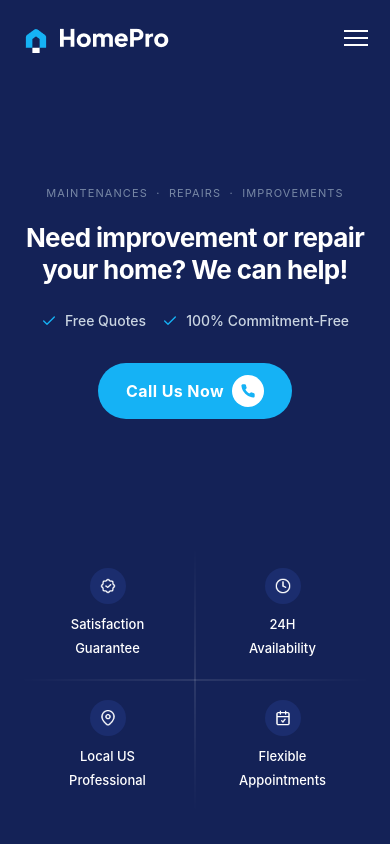
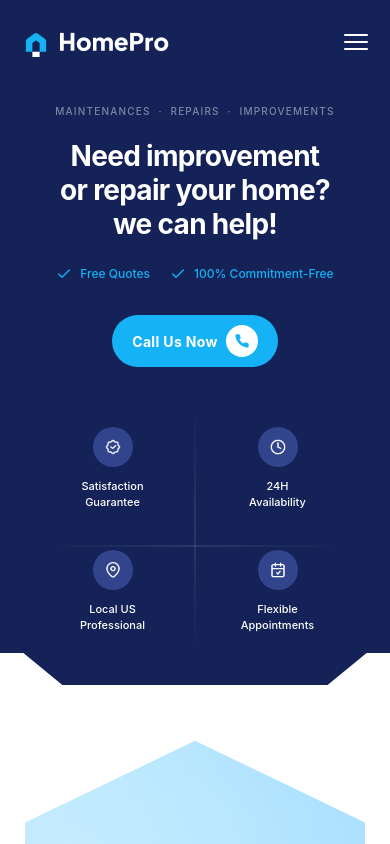
Before and after one commit to mahmoudaudi/Home_Services, a React (Vite) app: page / in a window 390 px wide. Shown: the top 844 px of the page. Built offline with nearby package versions, Linux system fonts and the light colour scheme.

Commit message:
mohammad's laptop

```diff
--- a/src/components/layout/Navbar.jsx
+++ b/src/components/layout/Navbar.jsx
@@ -8,7 +8,7 @@ export default function Navbar() {
   return (
     <>
       <header className="fixed top-0 left-0 w-full bg-[#142257] z-50">
-        <div className="max-w-[1440px] mx-auto flex items-center justify-between px-5 sm:px-8 lg:px-16 xl:px-24 py-4 md:py-5">
+        <div className="max-w-[1440px] mx-auto flex items-center justify-between px-5 sm:px-8 lg:px-16 xl:px-24 py-5 md:py-5">
 
           <img src={logo} alt="HomePro" className="h-8 md:h-9 object-contain" />
 
@@ -31,9 +31,9 @@ export default function Navbar() {
             className="lg:hidden flex flex-col justify-center gap-[5px] w-11 h-11 -mr-2"
             aria-label="Open navigation menu"
           >
-            <span className="w-6 h-[2px] bg-white mx-auto block" />
-            <span className="w-6 h-[2px] bg-white mx-auto block" />
-            <span className="w-6 h-[2px] bg-white mx-auto block" />
+            <span className="w-6 h-[2px] bg-white mx-auto block rounded-full" />
+            <span className="w-6 h-[2px] bg-white mx-auto block rounded-full" />
+            <span className="w-6 h-[2px] bg-white mx-auto block rounded-full" />
           </button>
         </div>
       </header>
--- a/src/components/sections/BlogSection.jsx
+++ b/src/components/sections/BlogSection.jsx
@@ -22,7 +22,7 @@ export default function BlogSection() {
           {BLOG_POSTS.map((post) => (
             <article key={post.title} className="flex flex-col group cursor-pointer text-left">
 
-              <div className="w-full aspect-[16/10] rounded-2xl sm:rounded-[24px] overflow-hidden mb-3 bg-zinc-900 border border-zinc-800/40">
+              <div className="w-full aspect-[16/10] rounded-2xl sm:rounded-[24px] overflow-hidden mb-3 bg-zinc-900">
                 <img
                   src={post.image}
                   alt={post.title}
--- a/src/components/sections/HeroSection.jsx
+++ b/src/components/sections/HeroSection.jsx
@@ -24,11 +24,11 @@ const PHONE_FALLBACK =
    Adjust TOP_OFFSET to move both side images up or down independently.
    The center content is never affected — images are absolutely positioned.
    ──────────────────────────────────────────────────────────────────────── */
-const IMAGE_TOP = "76px";   // ← change this value only
+const IMAGE_TOP = "34px";   // ← change this value only
 
 export default function HeroSection() {
   return (
-    <section className="bg-[#142257] text-white relative overflow-hidden flex flex-col min-h-screen">
+    <section className="bg-[#142257] text-white relative overflow-hidden flex flex-col min-h-[610px] md:min-h-screen">
 
       {/* Left image — absolute, fully independent from center content */}
       <div
@@ -55,21 +55,25 @@ export default function HeroSection() {
       </div>
 
       {/* Center content — in normal flow, never affected by image position */}
-      <div className="flex-1 flex flex-col justify-between items-center text-center
-                      px-5 pt-24 sm:pt-28 pb-6">
+      <div className="flex-1 flex flex-col items-center justify-between text-center
+                      px-5 pt-24 sm:pt-28 pb-0">
 
         {/* Headline + CTA */}
-        <div className="my-auto flex flex-col items-center w-full max-w-xl">
-          <p className="text-slate-400 text-[11px] sm:text-xs md:text-sm tracking-widest font-normal uppercase opacity-80">
+        <div className="flex flex-col items-center w-full max-w-xl pt-2 sm:pt-0 xl:my-auto">
+          <p className="text-slate-400 text-[10px] sm:text-xs md:text-sm tracking-[0.12em] font-medium uppercase opacity-80">
             Maintenances&nbsp;&nbsp;·&nbsp;&nbsp;Repairs&nbsp;&nbsp;·&nbsp;&nbsp;Improvements
           </p>
 
-          <h1 className="text-[26px] sm:text-[34px] md:text-[44px] lg:text-[48px] xl:text-[50px] 2xl:text-[54px]
-                         font-bold leading-tight tracking-tight mt-5 text-white">
-            Need improvement or repair your home? We can help!
+          <h1 className="text-[28px] sm:text-[34px] md:text-[44px] lg:text-[48px] xl:text-[50px] 2xl:text-[54px]
+                         font-bold leading-[1.22] tracking-tight mt-5 text-white max-w-[340px] sm:max-w-none">
+            Need improvement
+            <br />
+            or repair your home?
+            <br />
+            we can help!
           </h1>
 
-          <div className="flex flex-wrap justify-center gap-4 sm:gap-6 mt-6 text-sm">
+          <div className="flex flex-wrap justify-center gap-x-5 gap-y-2 sm:gap-6 mt-6 text-[12px] sm:text-sm">
             {["Free Quotes", "100% Commitment-Free"].map((label) => (
               <div key={label} className="flex items-center gap-2">
                 <img
@@ -79,16 +83,16 @@ export default function HeroSection() {
                   alt=""
                   aria-hidden="true"
                 />
-                <span className="text-slate-300 font-medium">{label}</span>
+                <span className="text-[#15B2F5] font-medium">{label}</span>
               </div>
             ))}
           </div>
 
-          <button className="group mt-8 bg-[#15B2F5] text-white font-bold px-7 sm:px-8 py-3 rounded-full
+          <button className="group mt-8 bg-[#15B2F5] text-white font-bold px-5 sm:px-8 py-2.5 sm:py-3 rounded-full
                              inline-flex items-center justify-center gap-2
                              hover:bg-[#139ed9] hover:-translate-y-0.5
                              transition-all duration-300 cursor-pointer select-none">
-            <span className="tracking-wide text-base sm:text-lg">Call Us Now</span>
+            <span className="tracking-wide text-[14px] sm:text-lg">Call Us Now</span>
             <div className="w-8 h-8 bg-white rounded-full flex items-center justify-center shrink-0
                             transition-transform duration-300 group-hover:scale-105">
               <img
@@ -103,18 +107,18 @@ export default function HeroSection() {
         </div>
 
         {/* Feature strip */}
-        <div className="w-full mt-10 xl:mt-6 pb-2">
+        <div className="w-full mt-10 xl:mt-6 pb-0">
 
           {/* Mobile / tablet 2×2 grid */}
-          <div className="grid grid-cols-2 xl:hidden relative">
-            <div className="absolute top-1/2 left-0 right-0 h-px bg-gradient-to-r from-transparent via-white/20 to-transparent pointer-events-none -translate-y-1/2" />
-            <div className="absolute top-0 bottom-0 left-1/2 w-px bg-gradient-to-b from-transparent via-white/20 to-transparent pointer-events-none -translate-x-1/2" />
+          <div className="grid grid-cols-2 xl:hidden relative max-w-[330px] mx-auto pb-8">
+            <div className="absolute top-1/2 left-4 right-4 h-px bg-gradient-to-r from-transparent via-white/18 to-transparent pointer-events-none -translate-y-1/2" />
+            <div className="absolute top-0 bottom-8 left-1/2 w-px bg-gradient-to-b from-transparent via-white/18 to-transparent pointer-events-none -translate-x-1/2" />
             {HERO_FEATURES.map(({ icon, alt, label }) => (
               <div key={alt} className="flex flex-col items-center text-center py-5 sm:py-6 px-2">
-                <div className="w-9 h-9 sm:w-10 sm:h-10 rounded-full bg-[#1b2d6e] flex items-center justify-center mb-2 sm:mb-3">
+                <div className="w-10 h-10 sm:w-10 sm:h-10 rounded-full bg-[#31448C] flex items-center justify-center mb-3">
                   <img src={icon} alt="" aria-hidden="true" className="w-4 h-4 sm:w-5 sm:h-5" />
                 </div>
-                <span className="text-white text-[13px] sm:text-[15px] font-medium leading-6 whitespace-pre-line">
+                <span className="text-white text-[11px] sm:text-[15px] font-medium leading-[1.4] whitespace-pre-line max-w-[110px]">
                   {label}
                 </span>
               </div>
@@ -122,19 +126,19 @@ export default function HeroSection() {
           </div>
 
           {/* Desktop horizontal row */}
-          <div className="hidden xl:flex justify-center items-center flex-nowrap">
+          <div className="hidden xl:flex justify-center items-center flex-nowrap max-w-[760px] mx-auto">
             {HERO_FEATURES.map(({ icon, alt, label }, index) => (
               <div key={alt} className="contents">
-                <div className="flex flex-row items-center gap-3 px-3 2xl:px-4 grow justify-center text-left">
-                  <div className="w-8 h-8 rounded-full bg-[#1b2d6e] flex items-center justify-center shrink-0">
-                    <img src={icon} alt="" aria-hidden="true" className="w-4 h-4 object-contain" />
+                <div className="flex min-w-0 grow items-center justify-center gap-4 px-5 text-left">
+                  <div className="flex h-11 w-11 shrink-0 items-center justify-center rounded-full bg-[#2B438F]">
+                    <img src={icon} alt="" aria-hidden="true" className="h-[18px] w-[18px] object-contain" />
                   </div>
-                  <span className="leading-tight text-white font-semibold text-[13px] 2xl:text-[15px] whitespace-pre-line">
+                  <span className="whitespace-pre-line text-[14px] font-semibold leading-[1.15] tracking-[-0.02em] text-white">
                     {label}
                   </span>
                 </div>
                 {index < HERO_FEATURES.length - 1 && (
-                  <div className="w-px h-10 bg-gradient-to-b from-transparent via-white/15 to-transparent shrink-0" />
+                  <div className="h-11 w-px shrink-0 bg-gradient-to-b from-transparent via-white/14 to-transparent" />
                 )}
               </div>
             ))}
@@ -150,6 +154,11 @@ export default function HeroSection() {
         aria-hidden="true"
       />
       <div
+        className="w-full absolute bottom-0 inset-x-0 h-8 bg-white pointer-events-none z-20 xl:hidden"
+        style={{ clipPath: "polygon(0% 0%, 6% 0%, 16% 100%, 84% 100%, 94% 0%, 100% 0%, 100% 100%, 0% 100%)" }}
+        aria-hidden="true"
+      />
+      <div
         className="w-full absolute bottom-0 inset-x-0 h-8 bg-white pointer-events-none z-20 hidden 2xl:block"
         style={{ clipPath: "polygon(0% 0%, 22% 0%, 24% 100%, 76% 100%, 78% 0%, 100% 0%, 100% 100%, 0% 100%)" }}
         aria-hidden="true"
```
Also changed, not shown: 1 other file (tests, documents, lock files or other folders).
